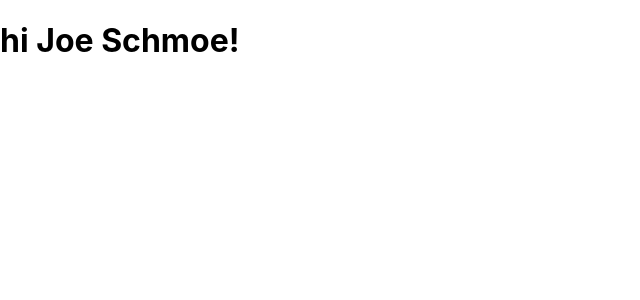
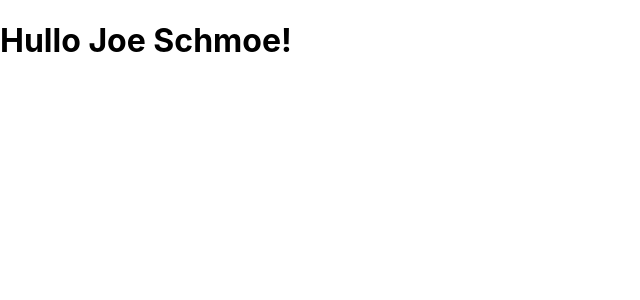
Before and after one commit to mmahgoub/freeCodeCampReactCourse, a React (Create React App) app: page / in a window 1280 px wide. Shown: the top 300 px of the page, without its empty margins (0-640 px from the left). Built offline with nearby package versions, Linux system fonts and the light colour scheme.

Commit message:
conditionals with probs

```diff
--- a/src/Page.js
+++ b/src/Page.js
@@ -8,7 +8,7 @@ function Page({test}) {
     console.log(test)
 
   return (
-    <h1>{test} {firstName} {lastName}!</h1>
+    <h1>{test === "hi" && "Hullo"} {firstName} {lastName}!</h1>
   )
 }
 
```
